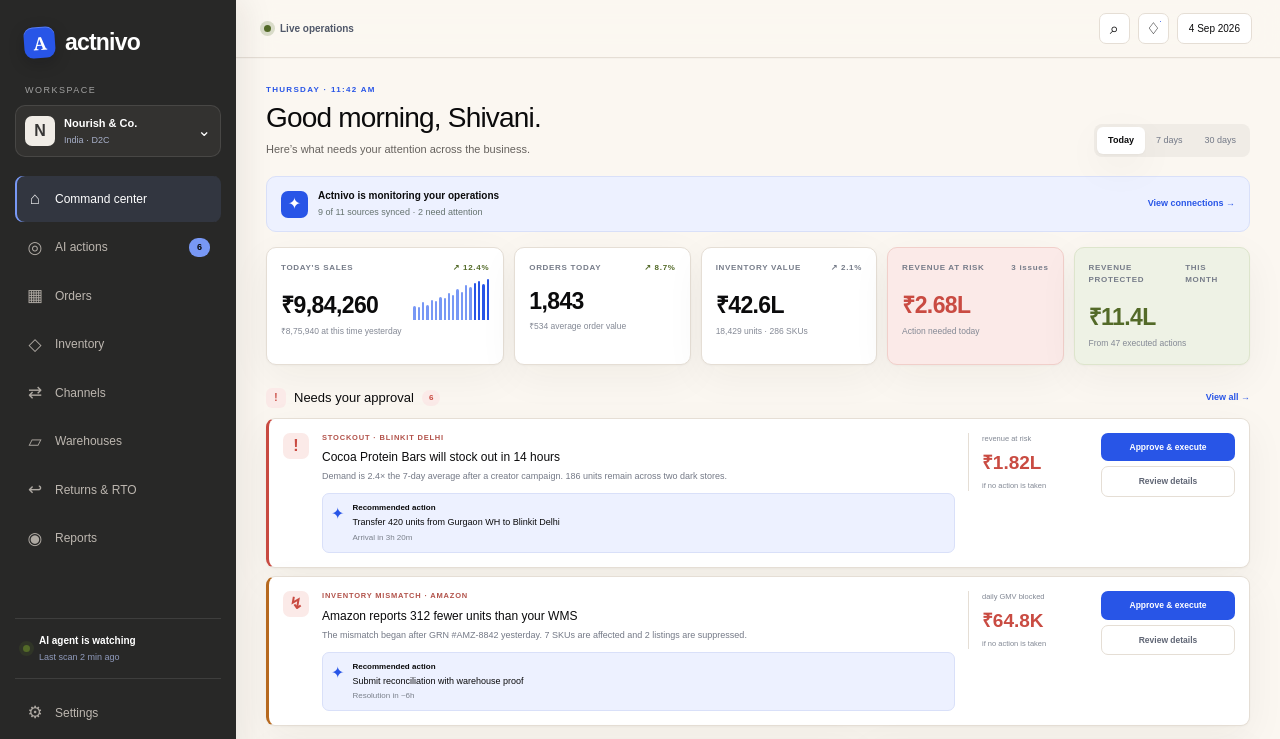
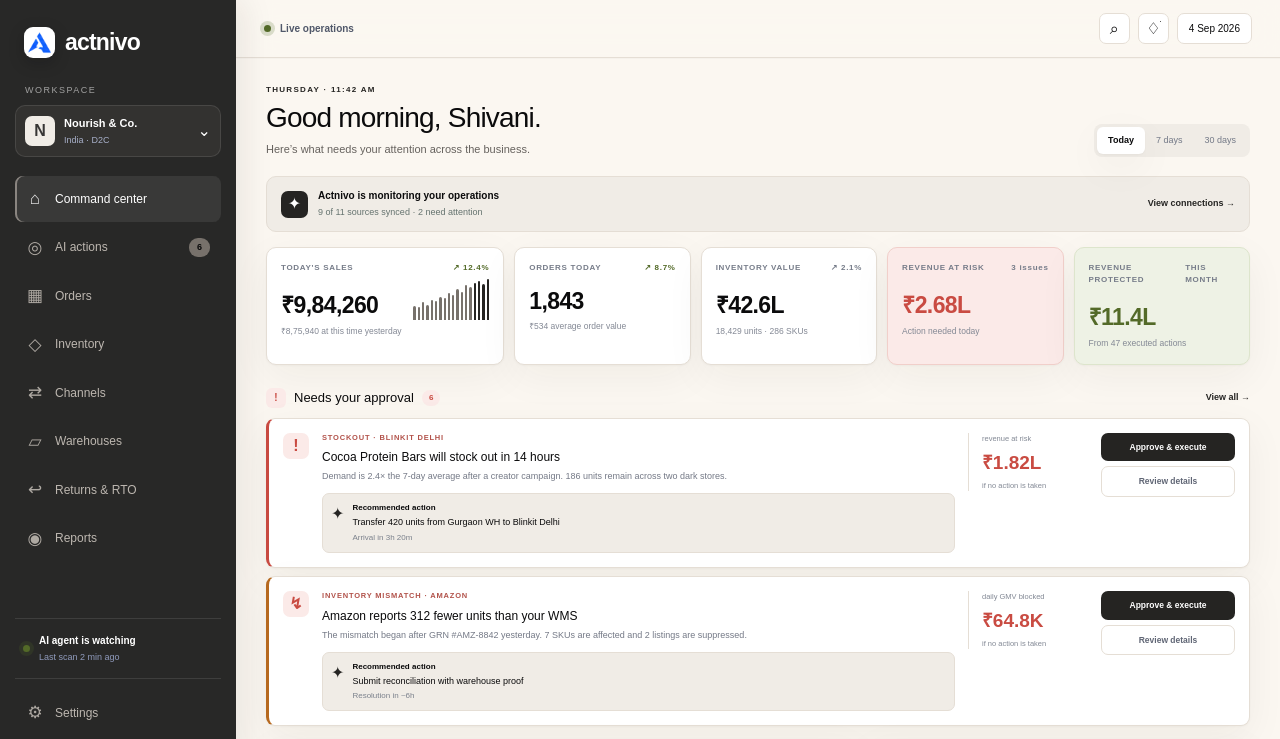
Before and after one commit to shivanipaunikar/actnivo, a Next.js app: page /dashboard in a window 1280 px wide. Shown: the top 739 px of the page. Built offline with nearby package versions, Linux system fonts and the light colour scheme.

Commit message:
Adopt graphite accents and Actnivo brand mark

```diff
--- a/app/dashboard/page.tsx
+++ b/app/dashboard/page.tsx
@@ -1,6 +1,7 @@
 "use client";
 
 import { useMemo, useState } from "react";
+import { ActnivoMark } from "../../components/brand/ActnivoMark";
 
 type ActionState = "pending" | "executing" | "done";
 
@@ -81,7 +82,7 @@ export default function Home() {
   return (
     <main className="app-shell">
       <aside className="sidebar">
-        <div className="brand"><span className="brand-mark">A</span><span>actnivo</span></div>
+        <div className="brand"><span className="brand-mark"><ActnivoMark /></span><span>actnivo</span></div>
         <p className="workspace-label">WORKSPACE</p>
         <button className="workspace"><span className="store-avatar">N</span><span><b>Nourish & Co.</b><small>India · D2C</small></span><span>⌄</span></button>
         <nav>
@@ -100,7 +101,7 @@ export default function Home() {
 
       <section className="content">
         <header className="topbar">
-          <div className="mobile-brand"><span className="brand-mark">A</span>actnivo</div>
+          <div className="mobile-brand"><span className="brand-mark"><ActnivoMark /></span>actnivo</div>
           <div className="sync"><span className="pulse-dot" /> Live operations</div>
           <div className="top-actions"><button aria-label="Search">⌕</button><button aria-label="Notifications" className="has-alert">♢</button><button className="range-button">4 Sep 2026</button></div>
         </header>
--- a/app/globals.css
+++ b/app/globals.css
@@ -17,10 +17,11 @@
   --text-disabled:#AAA49D;
   --border:#E5DED5;
   --border-subtle:#EEE8E1;
-  --primary:#2855E7;
-  --primary-hover:#1F47CA;
-  --primary-light:#7898F5;
-  --primary-soft:#EDF1FF;
+  --brand-blue:#2855E7;
+  --primary:#252422;
+  --primary-hover:#0B0B0C;
+  --primary-light:#77716B;
+  --primary-soft:#F0ECE6;
   --success:#536A28;
   --success-soft:#EEF2E5;
   --warning:#B76A20;
@@ -119,7 +120,7 @@ a{color:var(--primary)}
 .workspace{border-color:rgba(255,255,255,.1);background:var(--dark-card)}
 .store-avatar{background:var(--neutral-soft);color:var(--graphite)}
 nav button,.sidebar-bottom>button{color:var(--dark-text-secondary)}
-nav button:hover,.sidebar-bottom>button:hover,nav button.active{background:rgba(120,152,245,.12);color:var(--background-white);box-shadow:inset 2px 0 0 var(--primary-light)}
+nav button:hover,.sidebar-bottom>button:hover,nav button.active{background:rgba(255,255,255,.08);color:var(--background-white);box-shadow:inset 2px 0 0 var(--text-muted)}
 nav em{background:var(--primary-light);color:var(--foreground)}
 .agent-status{border-color:rgba(255,255,255,.1)}
 .pulse-dot{background:var(--success);box-shadow:0 0 0 4px rgba(83,106,40,.2)}
@@ -128,7 +129,7 @@ nav em{background:var(--primary-light);color:var(--foreground)}
 .kicker,.section-heading button,.panel-title button{color:var(--primary)}
 .range-tabs{background:var(--neutral-soft)}
 .range-tabs button.selected{color:var(--foreground);box-shadow:var(--shadow-soft)}
-.agent-strip{border-color:#D9E0F9;background:var(--primary-soft);box-shadow:none}
+.agent-strip{border-color:var(--border);background:var(--primary-soft);box-shadow:none}
 .agent-spark,.approve{background:var(--primary);color:var(--background-white);box-shadow:none}
 .strip-link{color:var(--primary)}
 .metric,.panel,.activity,.action-card{border-color:var(--border);box-shadow:var(--shadow-soft)}
@@ -138,7 +139,7 @@ nav em{background:var(--primary-light);color:var(--foreground)}
 .section-heading em,.alert-orb{background:var(--danger-soft);color:var(--danger)}
 .action-card{border-left-color:var(--warning)}.action-card.critical{border-left-color:var(--danger)}
 .action-icon{background:var(--danger-soft);color:var(--danger)}
-.recommendation{background:var(--primary-soft);border-color:#D9E0F9}.recommendation>span{color:var(--primary)}
+.recommendation{background:var(--primary-soft);border-color:var(--border)}.recommendation>span{color:var(--primary)}
 .done,.check,.healthy,.activity-row em{background:var(--success-soft);color:var(--success)}
 .watch{background:var(--warning-soft);color:var(--warning)}
 .wh-icon,.quick-stats>div{background:var(--neutral-soft);color:var(--graphite)}
@@ -162,7 +163,10 @@ nav em{background:var(--primary-light);color:var(--foreground)}
 .marketing-nav{background:transparent;border-radius:0}
 .marketing-nav.is-scrolled{background:rgba(251,247,241,.88);border-color:rgba(55,54,53,.08);box-shadow:0 8px 30px rgba(34,30,25,.04);backdrop-filter:blur(16px)}
 .marketing-brand{color:var(--foreground)}
-.marketing-brand>span{background:var(--primary);color:var(--background-white)}
+.actnivo-mark{display:block;width:100%;height:100%;object-fit:contain}
+.marketing-brand>.actnivo-mark{width:30px;height:30px;flex:0 0 auto}
+.brand-mark{padding:4px;background:var(--background-white);transform:none}
+.brand-mark>.actnivo-mark{width:100%;height:100%}
 .marketing-nav>nav a,.nav-actions>a:first-child{color:var(--text-body)}
 .marketing-nav>nav a:hover{color:var(--primary)}
 
@@ -175,7 +179,8 @@ nav em{background:var(--primary-light);color:var(--foreground)}
 .window-bar>i{background:var(--chart-neutral)}
 .window-bar>em{color:var(--success);background:var(--success-soft)}
 .demo-sidebar{background:var(--dark-surface)}
-.demo-sidebar b{background:var(--primary);color:var(--background-white)}
+.demo-sidebar b{padding:4px;background:var(--background-white)}
+.demo-sidebar b>.actnivo-mark{width:100%;height:100%}
 .demo-sidebar i{background:#77716B}
 .demo-heading small,.demo-metrics small,.attention-label,.demo-heading>span{color:var(--text-muted)}
 .demo-heading>span{border-color:var(--border)}
@@ -187,7 +192,7 @@ nav em{background:var(--primary-light);color:var(--foreground)}
 .issue-footer button{background:var(--primary);color:var(--background-white)}
 .platform-section{background:var(--background-white);border-color:var(--border-subtle)}
 .platform-section p,.marquee span{color:var(--text-secondary)}
-.capability-card:hover{border-color:#D9E0F9;box-shadow:var(--shadow-soft)}
+.capability-card:hover{border-color:var(--graphite);box-shadow:var(--shadow-soft)}
 .capability-card small,.capability-card p{color:var(--text-muted)}
 .capability-card>span{color:var(--primary)}
 
@@ -209,7 +214,7 @@ nav em{background:var(--primary-light);color:var(--foreground)}
 .inbox-top button{color:var(--text-muted)}
 .inbox-top button.active{background:var(--primary-soft);color:var(--primary)}
 .inbox-top>span{color:var(--danger);background:var(--danger-soft)}
-.issue-list>button.selected{background:var(--primary-soft);border-color:#D9E0F9}
+.issue-list>button.selected{background:var(--primary-soft);border-color:var(--border)}
 .issue-list>button>i.critical{background:var(--danger)}
 .issue-list>button>i.warning{background:var(--warning)}
 .issue-list span small,.issue-list span em{color:var(--text-muted)}
@@ -224,11 +229,12 @@ nav em{background:var(--primary-light);color:var(--foreground)}
 .agent-grid>div:first-child>p:last-child,.developer-grid>div:first-child>p:nth-of-type(2){color:var(--dark-text-secondary)}
 .chat-window{background:var(--dark-card);color:var(--background-white);border:1px solid rgba(255,255,255,.1);box-shadow:none}
 .chat-head{border-color:rgba(255,255,255,.1)}
-.chat-head>span{background:var(--primary);color:var(--background-white)}
+.chat-head>span{padding:5px;background:var(--background-white)}
+.chat-head>span>.actnivo-mark,.ai-message>span>.actnivo-mark{width:100%;height:100%}
 .chat-head small{color:var(--dark-text-secondary)}
 .chat-head i{color:var(--success);background:var(--success-soft)}
 .user-message{background:#403F3D;color:var(--background-white)}
-.ai-message>span{background:rgba(120,152,245,.16);color:var(--primary-light)}
+.ai-message>span{padding:4px;background:var(--background-white);color:var(--primary-light)}
 .mini-actions i{background:#3B3A38;border-color:rgba(255,255,255,.1);color:#C5C0BA}
 .chat-actions button{border-color:rgba(255,255,255,.12);background:#3B3A38;color:var(--background-white)}
 .chat-actions .execute{border-color:var(--primary)}
@@ -244,7 +250,7 @@ nav em{background:var(--primary-light);color:var(--foreground)}
 .dark-node{background:var(--neutral-soft);color:var(--foreground)}
 
 /* Autopilot state colors */
-.policy-panel.is-active{border-color:#D9E0F9;box-shadow:var(--shadow-soft)}
+.policy-panel.is-active{border-color:var(--graphite);box-shadow:var(--shadow-soft)}
 .policy-head,.policy-list>div{border-color:var(--border-subtle)}
 .policy-head small{color:var(--text-muted)}
 .policy-head>button{background:var(--neutral-soft)}
@@ -259,10 +265,12 @@ nav em{background:var(--primary-light);color:var(--foreground)}
 
 /* Integration map is neutral with blue system activity */
 .integrations-section{background:var(--background-white);color:var(--foreground)}
+.integrations-section .section-title.light{color:var(--foreground)}
+.integrations-section .marketing-eyebrow.light{color:var(--primary)}
 .integration-map{background:var(--surface);border-color:var(--border)}
-.connector-lines path{stroke:var(--primary-light)}
-.central-node{border-color:#D9E0F9;background:var(--background-white);box-shadow:0 0 0 25px rgba(40,85,231,.06)}
-.central-node>span{background:var(--primary);color:var(--background-white)}
+.connector-lines path{stroke:var(--graphite)}
+.central-node{border-color:var(--border);background:var(--background-white);box-shadow:0 0 0 25px rgba(11,11,12,.04)}
+.central-node>.actnivo-mark{width:42px;height:42px}
 .central-node small{color:var(--text-muted)}
 .integration-node{border-color:var(--border);background:var(--neutral-soft);color:var(--graphite)}
 
@@ -281,7 +289,7 @@ nav em{background:var(--primary-light);color:var(--foreground)}
 .dev-points i{border-color:rgba(255,255,255,.12);color:var(--primary-light)}
 .code-panel{border-color:rgba(255,255,255,.1);background:var(--dark-card);box-shadow:none}
 .code-top,.code-status{border-color:rgba(255,255,255,.1)}
-.code-top span{color:var(--primary-light);background:rgba(120,152,245,.14)}
+.code-top span{color:var(--background-white);background:rgba(255,255,255,.08)}
 .code-top code,.code-body pre{color:#F0ECE6}
 .code-top em,.code-status strong,.code-blue{color:var(--primary-light)}
 .code-green{color:#A5B77F}.code-orange{color:#D7A36F}
--- a/app/layout.tsx
+++ b/app/layout.tsx
@@ -11,6 +11,7 @@ export async function generateMetadata(): Promise<Metadata> {
   return {
     title: "Actnivo — Your commerce operations, running themselves",
     description: "Actnivo connects every commerce channel, finds what is costing you money and executes the fix.",
+    icons: { icon: "/actnivo-mark.png", apple: "/actnivo-mark.png" },
     openGraph: {
       title: "Actnivo — Your commerce operations, running themselves",
       description: "Detect problems, protect revenue and execute the fix.",
--- /dev/null
+++ b/components/brand/ActnivoMark.tsx
@@ -0,0 +1,9 @@
+type ActnivoMarkProps = {
+  className?: string;
+};
+
+export function ActnivoMark({ className = "" }: ActnivoMarkProps) {
+  // A tiny transparent brand asset is intentionally served directly at its rendered size.
+  // eslint-disable-next-line @next/next/no-img-element
+  return <img className={`actnivo-mark ${className}`.trim()} src="/actnivo-mark.png" alt="" aria-hidden="true" />;
+}
--- a/components/marketing/Footer.tsx
+++ b/components/marketing/Footer.tsx
@@ -1 +1,3 @@
-export function Footer(){return <footer className="marketing-footer"><div className="footer-main section-shell"><div><a className="marketing-brand footer-brand" href="#top"><span>A</span>actnivo</a><p>The AI operating system for commerce.</p></div><div><b>Product</b><a href="#product">Operations agent</a><a href="#solutions">Solutions</a><a href="#integrations">Integrations</a><a href="/dashboard">Dashboard</a></div><div><b>Company</b><a href="#start">About</a><a href="#start">Contact</a><a href="#start">Careers</a></div><div><b>Resources</b><a href="#developers">Developers</a><a href="#start">Security</a><a href="#start">Privacy</a></div></div><div className="footer-bottom section-shell"><span>© 2026 Actnivo Technologies Pvt. Ltd.</span><span>Built for commerce in India.</span></div></footer>}
+import { ActnivoMark } from "../brand/ActnivoMark";
+
+export function Footer(){return <footer className="marketing-footer"><div className="footer-main section-shell"><div><a className="marketing-brand footer-brand" href="#top"><ActnivoMark />actnivo</a><p>The AI operating system for commerce.</p></div><div><b>Product</b><a href="#product">Operations agent</a><a href="#solutions">Solutions</a><a href="#integrations">Integrations</a><a href="/dashboard">Dashboard</a></div><div><b>Company</b><a href="#start">About</a><a href="#start">Contact</a><a href="#start">Careers</a></div><div><b>Resources</b><a href="#developers">Developers</a><a href="#start">Security</a><a href="#start">Privacy</a></div></div><div className="footer-bottom section-shell"><span>© 2026 Actnivo Technologies Pvt. Ltd.</span><span>Built for commerce in India.</span></div></footer>}
--- a/components/marketing/HeroProductDemo.tsx
+++ b/components/marketing/HeroProductDemo.tsx
@@ -2,6 +2,7 @@
 
 import { AnimatePresence, motion } from "motion/react";
 import { useEffect, useState } from "react";
+import { ActnivoMark } from "../brand/ActnivoMark";
 
 const states = ["detected", "risk", "recommend", "ready", "executing", "created", "protected"] as const;
 
@@ -19,7 +20,7 @@ export function HeroProductDemo() {
     <div className="product-window">
       <div className="window-bar"><i/><i/><i/><span>Today’s operations</span><em>Live</em></div>
       <div className="demo-body">
-        <div className="demo-sidebar"><b>A</b>{[1,2,3,4,5].map(i=><i key={i}/>)}</div>
+        <div className="demo-sidebar"><b><ActnivoMark /></b>{[1,2,3,4,5].map(i=><i key={i}/>)}</div>
         <div className="demo-content">
           <div className="demo-heading"><div><small>THURSDAY, 11:42 AM</small><h3>Today’s operations</h3></div><span>9 channels connected</span></div>
           <div className="demo-metrics">
--- a/components/marketing/IntegrationsGraph.tsx
+++ b/components/marketing/IntegrationsGraph.tsx
@@ -1,4 +1,5 @@
 import { Reveal } from "../motion/Reveal";
+import { ActnivoMark } from "../brand/ActnivoMark";
 
 const nodes = [["Shopify","node-shopify"],["Amazon","node-amazon"],["Flipkart","node-flipkart"],["Blinkit","node-blinkit"],["Zepto","node-zepto"],["Instamart","node-instamart"],["Unicommerce","node-unicommerce"],["EasyEcom","node-easyecom"],["Warehouse","node-warehouse"],["WhatsApp","node-whatsapp"],["ERP","node-erp"]];
-export function IntegrationsGraph(){return <section className="integrations-section" id="integrations"><div className="section-shell"><Reveal><p className="marketing-eyebrow light">CONNECTED OPERATIONS</p><h2 className="section-title light">Connect the stack<br/>you already use.</h2></Reveal><Reveal variant="scale" className="integration-map"><svg viewBox="0 0 1000 530" aria-hidden="true"><g className="connector-lines"><path d="M500 265L150 85"/><path d="M500 265L370 65"/><path d="M500 265L630 65"/><path d="M500 265L850 85"/><path d="M500 265L110 265"/><path d="M500 265L890 265"/><path d="M500 265L160 445"/><path d="M500 265L380 465"/><path d="M500 265L620 465"/><path d="M500 265L840 445"/><path d="M500 265L500 60"/></g></svg><div className="central-node"><span>A</span><b>Actnivo</b><small>Execution layer</small></div>{nodes.map(([name,cls],index)=><div className={`integration-node ${cls}`} style={{animationDelay:`${index*.08}s`}} key={name}>{name}</div>)}</Reveal></div></section>}
+export function IntegrationsGraph(){return <section className="integrations-section" id="integrations"><div className="section-shell"><Reveal><p className="marketing-eyebrow light">CONNECTED OPERATIONS</p><h2 className="section-title light">Connect the stack<br/>you already use.</h2></Reveal><Reveal variant="scale" className="integration-map"><svg viewBox="0 0 1000 530" aria-hidden="true"><g className="connector-lines"><path d="M500 265L150 85"/><path d="M500 265L370 65"/><path d="M500 265L630 65"/><path d="M500 265L850 85"/><path d="M500 265L110 265"/><path d="M500 265L890 265"/><path d="M500 265L160 445"/><path d="M500 265L380 465"/><path d="M500 265L620 465"/><path d="M500 265L840 445"/><path d="M500 265L500 60"/></g></svg><div className="central-node"><ActnivoMark /><b>Actnivo</b><small>Execution layer</small></div>{nodes.map(([name,cls],index)=><div className={`integration-node ${cls}`} style={{animationDelay:`${index*.08}s`}} key={name}>{name}</div>)}</Reveal></div></section>}
--- a/components/marketing/Navbar.tsx
+++ b/components/marketing/Navbar.tsx
@@ -1,13 +1,14 @@
 "use client";
 
 import { useEffect, useState } from "react";
+import { ActnivoMark } from "../brand/ActnivoMark";
 
 export function Navbar() {
   const [scrolled, setScrolled] = useState(false);
   const [open, setOpen] = useState(false);
   useEffect(() => { const onScroll = () => setScrolled(window.scrollY > 64); onScroll(); window.addEventListener("scroll", onScroll, { passive: true }); return () => window.removeEventListener("scroll", onScroll); }, []);
   return <header className={`marketing-nav ${scrolled ? "is-scrolled" : ""}`}>
-    <a className="marketing-brand" href="#top" aria-label="Actnivo home"><span>A</span>actnivo</a>
+    <a className="marketing-brand" href="#top" aria-label="Actnivo home"><ActnivoMark />actnivo</a>
     <button className="nav-toggle" onClick={() => setOpen(!open)} aria-label="Toggle navigation" aria-expanded={open}>☰</button>
     <nav className={open ? "nav-open" : ""}>
       <a href="#product">Product</a><a href="#solutions">Solutions</a><a href="#integrations">Integrations</a><a href="#pricing">Pricing</a><a href="#developers">Developers</a>
```
Also changed, not shown: components/marketing/AICopilotDemo.tsx (+2 -1 lines), public/actnivo-mark.png (added).
